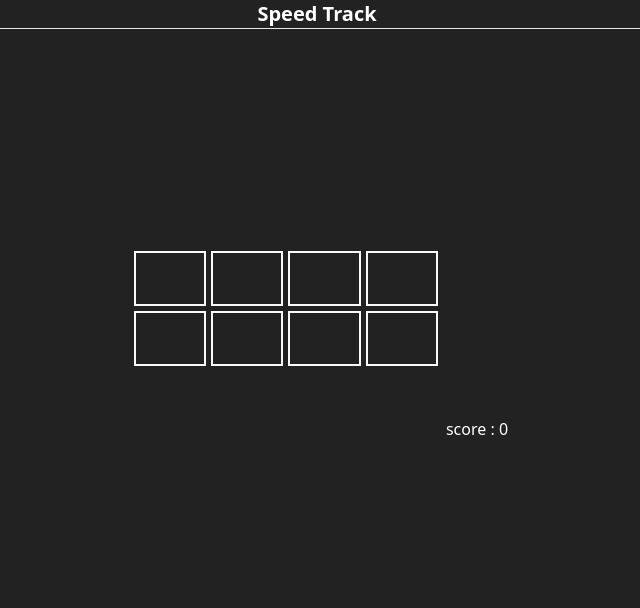
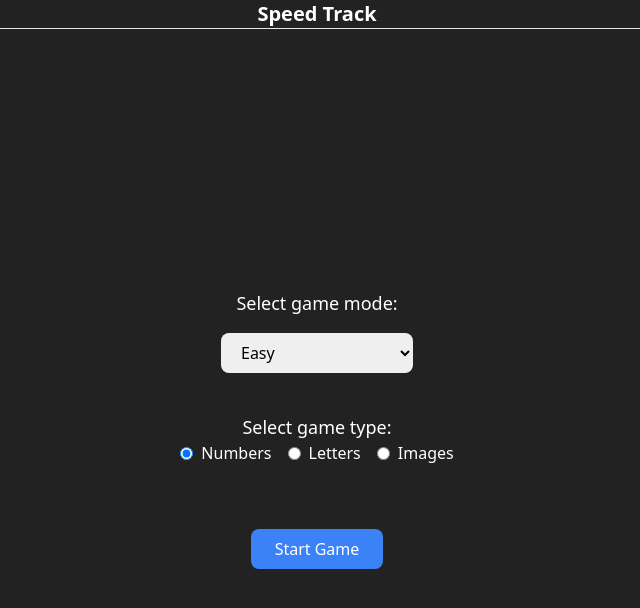
Before and after one commit to kartarkat/speedtrack, a Next.js app: page / in a window 1280 px wide. Shown: the top 608 px of the page, without its empty margins (323-963 px from the left). Built offline with nearby package versions, Linux system fonts and the light colour scheme.

Commit message:
chore: game setup added

```diff
--- a/next.config.js
+++ b/next.config.js
@@ -2,7 +2,7 @@
 const nextConfig = {
   reactStrictMode: true,
   images: {
-    domains: ['unsplash.com'],
+    domains: ['robohash.org'],
   },
 }
 
--- a/src/components/Board.js
+++ b/src/components/Board.js
@@ -1,74 +1,130 @@
+import { generateBoxesHelper } from '@/utils/helper';
 import { useEffect, useRef, useState } from 'react';
-import { v4 as uuidv4 } from 'uuid';
+import Box from './Box';
 
-export const Board = () => {
+export const Board = ({ gameData, gotoMenu }) => {
 
+    const [isLoading, setIsLoading] = useState(true);
     const [boxes, setBoxes] = useState([]);
-    const [track, setTrack] = useState({})
-    const [score, setScore] = useState(0)
+    const [currentCards, setCurrentCards] = useState([]);
+    const [timeLeft, setTimeLeft] = useState(120);
+    const [gameOver, setGameOver] = useState(false);
 
-    const generateBoxes = () => {
-        const randomNumbers = Array.from({ length: 4 }, () => Math.floor(Math.random() * 100));
-        const numbers = [...randomNumbers, ...randomNumbers];
-        // const shuffledNumbers = numbers.sort(() => Math.random() - 0.5);
-        const boxes = numbers.map((number) => ({
-            number,
-            isHidden: true,
-            complete: false,
-            id: uuidv4()
-        }));
-        setBoxes(boxes);
+    const generateBoxes = async () => {
+        const { mode } = gameData
+        if(mode === 'easy') setTimeLeft(120)
+        if(mode === 'medium') setTimeLeft(150)
+        if(mode === 'hard') setTimeLeft(180)
+        setBoxes(await generateBoxesHelper(gameData));
+        setIsLoading(false);
+    }
+
+    useEffect(() => {
+        generateBoxes()
+    }, []);
+
+
+    useEffect(() => {
+        if (currentCards.length === 2) {
+            const [firstCard, secondCard] = currentCards;
+            if (firstCard.value === secondCard.value) {
+                setBoxes((prevBoxes) =>
+                    prevBoxes.map((box) =>
+                        box.value === firstCard.value ? { ...box, isFound: true } : box
+                    )
+                );
+            } else {
+                setTimeout(() => {
+                    setBoxes((prevBoxes) =>
+                        prevBoxes.map((box) =>
+                            !box.isFound && (box.id === firstCard.id || box.id === secondCard.id)
+                                ? { ...box, isFlipped: false }
+                                : box
+                        )
+                    );
+                }, 1000);
+            }
+            setCurrentCards([]);
+        }
+    }, [currentCards]);
+
+    useEffect(() => {
+        const timer = setInterval(() => {
+            setTimeLeft((prevTimeLeft) => prevTimeLeft - 1);
+        }, 1000);
+
+        if (timeLeft === 0) {
+            clearInterval(timer);
+            setGameOver(true);
+        }
+
+        return () => {
+            clearInterval(timer);
+        };
+    }, [timeLeft]);
+
+    const handleRestart = async () => {
+        setGameOver(false);
+        generateBoxes()
     };
 
-    useEffect(() => {
-        generateBoxes();
-    }, []);
+    const handleBoxClick = (id) => {
+        if (currentCards.length < 2) {
+            setBoxes((prevBoxes) =>
+                prevBoxes.map((box) => box.id === id && !box.isFound ? { ...box, isFlipped: true } : box)
+            );
+            setCurrentCards((prevCards) => [...prevCards, boxes.find((box) => box.id === id)]);
+        }
 
-    const handleBoxClick = (id) => {
-        const currentBox = boxes.filter(d => d.id === id)[0]
-        console.log(track === currentBox, track, currentBox)
-        if (track.number === currentBox.number) {
-            setScore(prev => prev + 1)
-            setBoxes(boxes => {
-                return boxes.map(box => {
-                    if (box.id === track.id || box.id === currentBox.id)  return { ...box, isHidden: false, complete: true }
-                    else return box
-                })
-            })
-        } else {
-            setTrack(currentBox)
+        const isAllFound = boxes.every((box) => box.isFound);
+        if (isAllFound) {
+            setGameOver(true);
         }
-        const NewBoxs = boxes.map(box => {
-            if (box.id === id) return { ...box, isHidden: !box.isHidden }
-            else return box
-        })
-        setBoxes(boxes => {
-            return boxes.map(box => {
-                if (box.id === id) return { ...box, isHidden: !box.isHidden }
-                else return box
-            })
-        })
-    }
+    };
 
-    const renderBox = (box) => {
-        const { isHidden, number, id, complete } = box
+    if (isLoading) {
         return (
-            <div
-                className="flex select-none items-center justify-center border-2 text-3xl font-bold uppercase border-gray-50 dark:border-gray-100 text-black dark:text-white"
-                key={id}
-                onClick={() => complete ? {} : handleBoxClick(id, number)}
-            >
-                {isHidden ? "" : number}
+            <div className="flex w-full flex-col flex-grow items-center justify-center h-screen">
+                <div className="relative inline-block">
+                    <div className="w-8 h-8 border-2 border-t-4 border-blue-500 rounded-full animate-spin"></div>
+                </div>
+                <div className="ml-3 text-blue-500 font-bold text-xl">Loading...</div>
             </div>
         );
     }
 
     return (
-        <div className="flex w-full flex-grow items-center justify-center h-screen">
-            <div className="grid h-[372px] w-80 max-w-xs grid-cols-4 grid-rows-6 gap-[5px] p-2">
-                {boxes.map(box => renderBox(box))}
+        <div className="flex w-full flex-col flex-grow items-center justify-center h-screen">
+            <div className="grid w-80 max-w-xs grid-cols-4 gap-[5px] p-2">
+                {boxes.map((box) => (
+                    <Box
+                        gameType={gameData.type}
+                        key={box.id}
+                        data={box}
+                        onClick={currentCards.length === 2 && gameOver ? () => { } : () => handleBoxClick(box.id)}
+                    />
+                ))}
             </div>
-            <div>score : {score}</div>
+            <div className="flex h-[125px] flex-col items-center justify-center mt-4">
+                <div className="text-xl">Time Left: {timeLeft}s</div>
+                {gameOver ? (
+                    <div className="flex flex-col items-center justify-center">
+                        <div className="text-2xl font-bold text-red-600">Game Over</div>
+
+
+                    </div>
+                ) : (
+                    <div className='flex gap-5'>
+                        <button onClick={handleRestart} className="mt-4 px-4 py-2 bg-blue-500 text-white rounded-md">
+                            Restart
+                        </button>
+                        <button onClick={gotoMenu} className="mt-4 px-4 py-2 bg-gray-500 text-white rounded-md">
+                            Main Menu
+                        </button>
+                    </div>
+                )}
+            </div>
         </div>
     );
+
 }
--- /dev/null
+++ b/src/components/Box.js
@@ -0,0 +1,31 @@
+import Image from 'next/image';
+import React from 'react'
+
+export default function Box({ data, onClick, gameType }) {
+    const { id, value, isFound, isFlipped } = data
+    const aspectRatio = "1 / 1"; // Make the box a square
+    return (
+        <div
+            className={`flex select-none items-center justify-center border-2 text-3xl font-bold uppercase border-gray-50 dark:border-gray-100 text-black
+        ${isFlipped ? 'bg-white flip-right' : 'bg-blue-500 flip-left'}
+        ${isFound ? 'opacity-25 pointer-events-none' : ''}`}
+            key={id}
+            onClick={() => isFlipped ? undefined : onClick(id)}
+            style={{ aspectRatio }}
+        >
+            <div >
+                {isFound || isFlipped ? gameType === 'images' ?
+                        <Image
+                            priority
+                            width={100}
+                            height={100}
+                            src={value}
+                            alt='value'
+                        />
+                    : value
+                    : '?'}
+
+            </div>
+        </div>
+    );
+}
--- /dev/null
+++ b/src/components/GameOptions.js
@@ -0,0 +1,65 @@
+import { useState } from "react";
+
+export function GameOptions({ setGameData }) {
+    const [mode, setMode] = useState("easy");
+    const [type, setType] = useState("numbers");
+
+    const modeOptions = [
+        { label: 'Easy', value: 'easy' },
+        { label: 'Medium', value: 'medium' },
+        { label: 'Hard', value: 'hard' },
+    ]
+
+    const typeOptions = [
+        { label: "Numbers", value: "numbers" },
+        { label: "Letters", value: "letters" },
+        { label: "Images", value: "images" },
+
+    ];
+
+    const handleStartClick = () => {
+        setGameData({ mode, type });
+    };
+
+    const renderSelect = (label, options) => (
+        <div className="flex flex-col">
+            <label htmlFor="mode-select" className="text-lg mb-4">{label}</label>
+            <select id="mode-select" value={mode} onChange={(e) => setMode(e.target.value)} className="w-48 h-10 rounded-lg px-4 text-black">
+                {options.map((option, i) => <option key={i} value={option.value}>{option.label}</option>)}
+            </select>
+        </div>
+    )
+
+    const renderType = (label, options) => (
+        <div>
+            <label className="text-lg mb-4">{label}</label>
+            <div className="flex gap-4">
+            {options.map((option, i) => (
+                <div key={i} className="flex items-center mb-2">
+                    <input
+                        type="radio"
+                        name="game-type"
+                        value={option.value}
+                        checked={type === option.value}
+                        onChange={(e) => setType(e.target.value)}
+                        className="mr-2"
+                    />
+                    <label htmlFor={option.value}>{option.label}</label>
+                </div>
+            ))}
+            </div>
+
+        </div>
+    );
+
+    return (
+        //flex w-full flex-col flex-grow items-center justify-center h-screen
+        <div className="flex flex-col gap-10 items-center justify-center h-screen text-center">
+            {renderSelect('Select game mode:', modeOptions)}
+            {renderType('Select game type:', typeOptions)}
+            <button onClick={handleStartClick} className="mt-4 px-6 py-2 rounded-lg bg-blue-500 text-white hover:bg-blue-600">
+                Start Game
+            </button>
+        </div>
+    );
+}
--- a/src/components/index.js
+++ b/src/components/index.js
@@ -1,3 +1,4 @@
 export * from './Board';
 export * from './Header';
 export * from './Seo';
+export * from './GameOptions'
--- a/src/pages/index.js
+++ b/src/pages/index.js
@@ -1,16 +1,23 @@
 import Head from 'next/head'
 import styles from '../styles/Home.module.css'
-import {Seo, Board, Header,} from '../components';
+import {Seo, Board, Header, GameOptions} from '../components';
+import { useState } from 'react';
 
 
 export default function Home() {
+  const [gameData, setGameData] = useState({mode: '', type: ''});
+
   return (
     <div className="h-full w-full">
-    <Seo />
-    <Header />
-    <div className="mx-auto flex h-app-content w-full max-w-lg flex-col items-center">
-      <Board />
+      <Seo />
+      <Header />
+      <div className="mx-auto flex h-app-content w-full max-w-lg flex-col items-center">
+        {gameData.mode ? (
+          <Board gameData={gameData} gotoMenu={() => setGameData({})}/>
+        ) : (
+          <GameOptions setGameData={setGameData}/>
+        )}
+      </div>
     </div>
-  </div>
-  )
+  );
 }
--- a/src/styles/globals.css
+++ b/src/styles/globals.css
@@ -11,7 +11,7 @@
 html,
 body {
   max-width: 100vw;
-  overflow-x: hidden;
   color: white;
   background-color: #222;
+  overflow: hidden;
 }
--- /dev/null
+++ b/src/utils/helper.js
@@ -0,0 +1,51 @@
+const generateRoboHashUrls = (totalCount) => {
+    const urls = [];
+    for (let i = 0; i < totalCount; i++) {
+      const randomNumber = Math.floor(Math.random() * 1000); // generate a random number between 0 and 999
+      urls.push(`https://robohash.org/${randomNumber}`);
+    }
+    return urls;
+  };
+
+  export const generateBoxesHelper = async (gameData) => {
+    const { mode, type } = gameData;
+    let boxCount = 6;
+    let min, max;
+
+    if (mode === 'medium') boxCount = 8;
+    if (mode === 'hard') boxCount = 10;
+
+    if (type === 'numbers') {
+      min = 1;
+      max = 100;
+    } else if (type === 'letters') {
+      min = 65; // ASCII value for 'A'
+      max = 90; // ASCII value for 'Z'
+    }
+
+    let values = [];
+    if (type === 'numbers' || type === 'letters') {
+      try {
+        const response = await fetch(
+          `https://www.random.org/integers/?num=${boxCount}&min=${min}&max=${max}&col=1&base=10&format=plain&rnd=new&unique=on`
+        );
+        const data = await response.text();
+        type === 'numbers'
+          ? (values = await data.trim().split('\n').map((num) => parseInt(num)))
+          : (values = await data.trim().split('\n'));
+      } catch (error) {
+        console.log(error);
+      }
+    } else if (type === 'images') {
+      values = generateRoboHashUrls(boxCount);
+    }
+
+    const cardValues = [...values, ...values];
+    const boxes = cardValues.map((value, index) => ({
+      value: type === 'letters' || type === 'alphabets' ? String.fromCharCode(value) : value,
+      id: index,
+      isFlipped: false,
+      isFound: false,
+    }));
+    return boxes;
+  };
```
